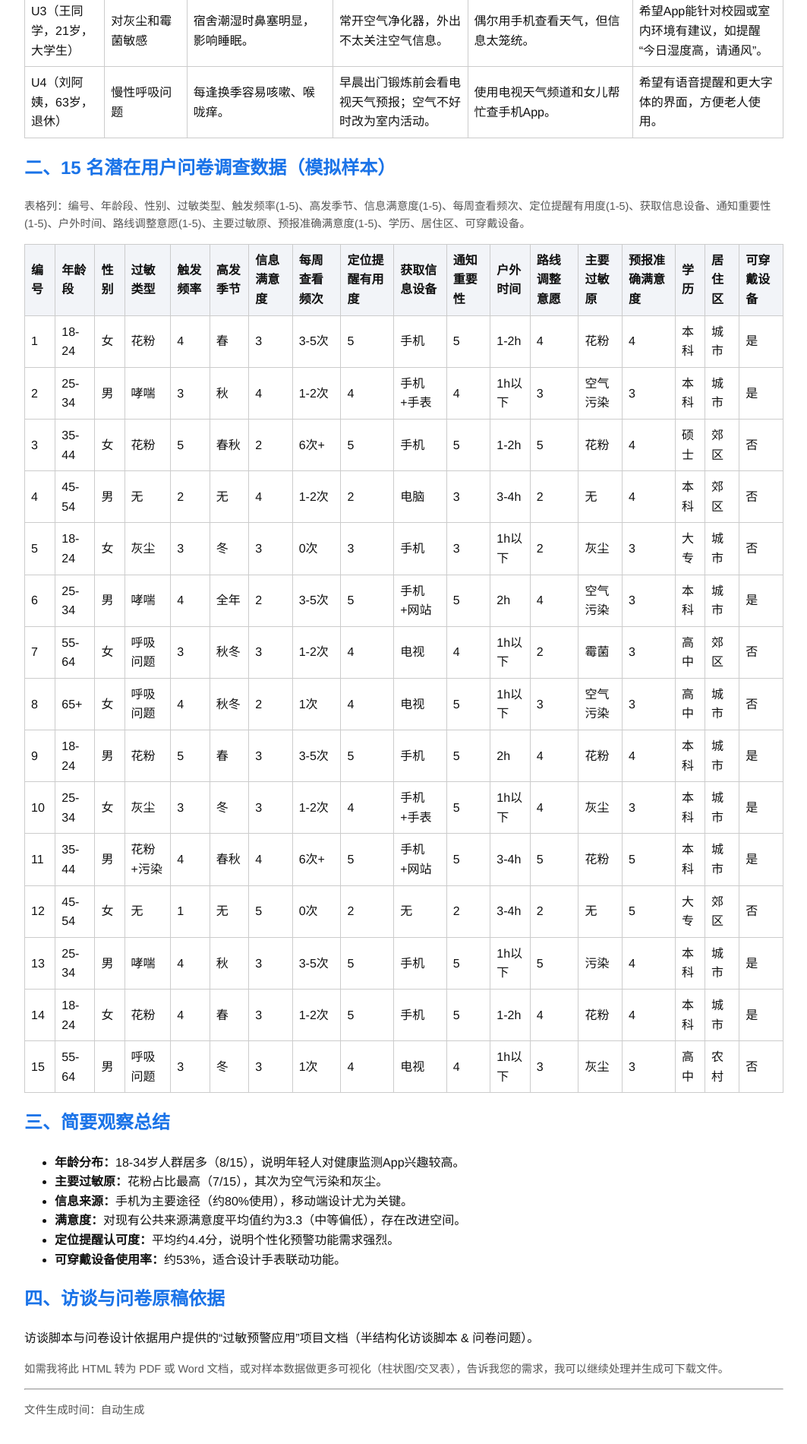
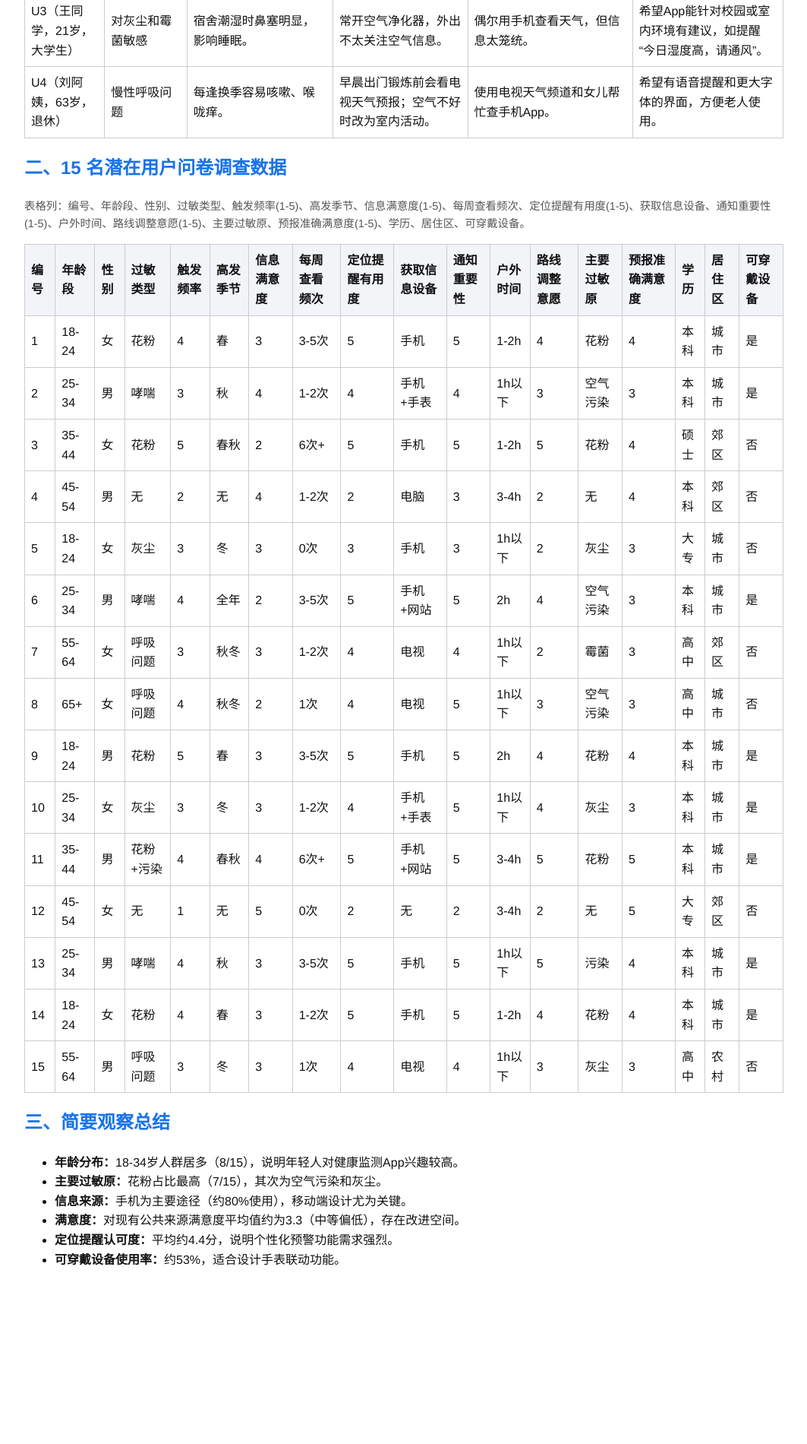
Before and after one commit to JiangXiaoyi12128/JiangXiaoyi12128.github.io, a plain HTML site: page HCL/index.html in a window 1280 px wide. Shown: the part 786-2686 px from the top of the page at 76% size, without its empty margins (108-1171 px from the left). After the commit the page ends 2500 px from the top, so only its background shows below. Drawn offline with Linux system fonts and the light colour scheme.

Commit message:
Update index.html

```diff
--- a/HCL/index.html
+++ b/HCL/index.html
@@ -27,7 +27,7 @@
     <h2>项目简介</h2>
     <p>我们的项目旨在开发一款智能手机应用程序，为过敏、哮喘患者以及老年人等敏感人群提供精细化、实时化和个性化的季节性过敏原暴露信息。该应用将利用定位服务、推送通知以及与可穿戴设备的整合，向用户提示高风险区域，建议调整出行路线，并监测生理指标，从而在季节交替期间降低健康风险。</p>
 
-    <h2>一、4 名潜在用户访谈回答（示例）</h2>
+    <h2>一、4 名潜在用户访谈回答</h2>
     <table>
       <thead>
         <tr><th>受访者</th><th>基本背景</th><th>主要症状与经历</th><th>日常习惯与影响</th><th>工具与信息来源</th><th>个人建议</th></tr>
@@ -68,7 +68,7 @@
       </tbody>
     </table>
 
-    <h2>二、15 名潜在用户问卷调查数据（模拟样本）</h2>
+    <h2>二、15 名潜在用户问卷调查数据</h2>
     <p class="small">表格列：编号、年龄段、性别、过敏类型、触发频率(1-5)、高发季节、信息满意度(1-5)、每周查看频次、定位提醒有用度(1-5)、获取信息设备、通知重要性(1-5)、户外时间、路线调整意愿(1-5)、主要过敏原、预报准确满意度(1-5)、学历、居住区、可穿戴设备。</p>
 
     <table>
@@ -106,13 +106,7 @@
       <li><strong>可穿戴设备使用率：</strong>约53%，适合设计手表联动功能。</li>
     </ul>
 
-    <h2>四、访谈与问卷原稿依据</h2>
-    <p>访谈脚本与问卷设计依据用户提供的“过敏预警应用”项目文档（半结构化访谈脚本 &amp; 问卷问题）。</p>
 
-    <p class="small">如需我将此 HTML 转为 PDF 或 Word 文档，或对样本数据做更多可视化（柱状图/交叉表），告诉我您的需求，我可以继续处理并生成可下载文件。</p>
-
-    <hr>
-    <p class="small">文件生成时间：自动生成</p>
   </div>
 </body>
 </html>
```
